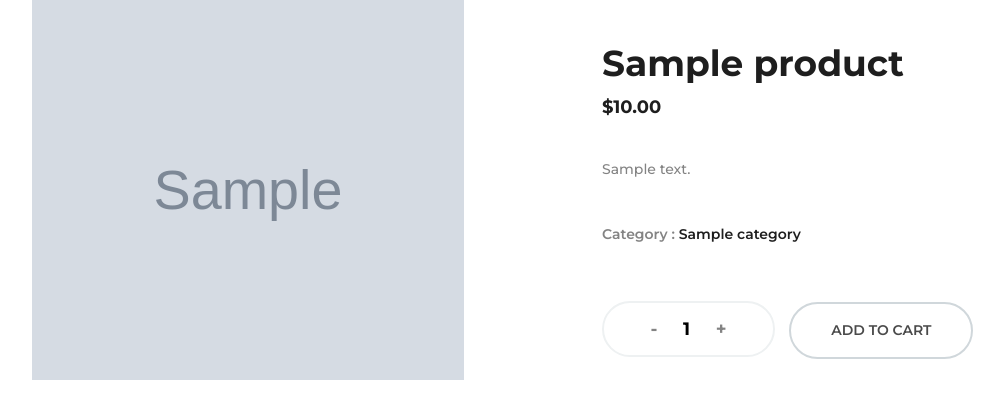
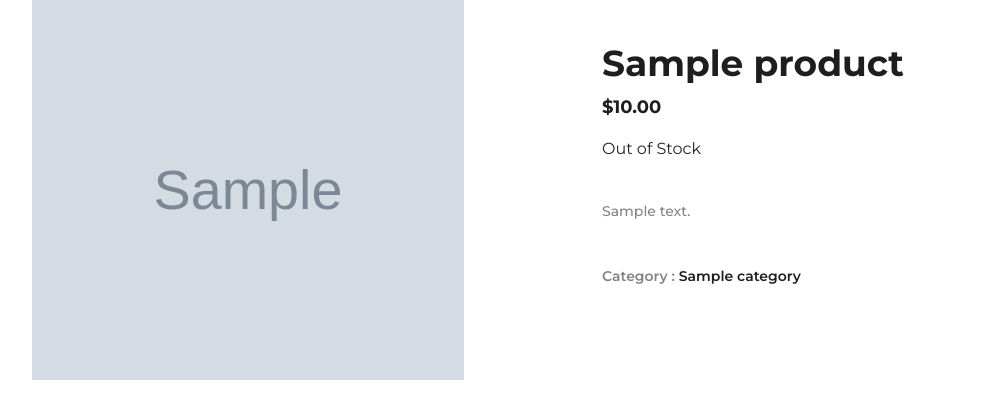
Before and after one commit to rabeyasumi/django-ecommerce, a Django app: a page that uses templates/product/product-details.html in a window 1280 px wide. Shown: the part 104-524 px from the top of the page, without its empty margins (53-1057 px from the left). Run offline with Django 5.2, Linux system fonts and the light colour scheme; tables that the repository leaves empty hold one stand-in row (values such as "Sample post"); grey boxes marked "Sample" are stand-in pictures; some libraries are stand-ins or nearby versions.

Commit message:
Add 'In Stock' feature on productDetails page

```diff
--- a/product/models.py
+++ b/product/models.py
@@ -22,6 +22,7 @@ class Product(models.Model):
     price = models.DecimalField(max_digits=8, decimal_places=2)
     thumbnail = models.URLField()
     description = models.TextField(null = True, blank=True, default='N/A')
+    in_stock = models.BooleanField(default=True)
     created_date = models.DateTimeField(auto_now_add=True)
     updated_date = models.DateTimeField(auto_now=True)
 
--- a/templates/product/product-details.html
+++ b/templates/product/product-details.html
@@ -22,19 +22,29 @@
                     <div class="pc-meta">
                         <h5>${{product.price}}</h5>
                         <div class="rating">
-
+                            {% if product.in_stock %}
+                            <div class="p-status">
+                                In Stock
+                            </div>
+                            {% else %}
+                            <div class="p-status">
+                                Out of Stock
+                            </div>
+                            {% endif %}
                         </div>
                     </div>
                     <p>{{product.description}}</p>
                     <ul class="tags">
                         <li><span>Category : </span>{{product.category.title}}</li>
                     </ul>
+                    {% if product.in_stock %}
                     <div class="product-quantity">
                         <div class="pro-qty">
                             <input type="text" value="1">
                         </div>
                     </div>
                     <a href="#" class="primary-btn pc-btn">Add to cart</a>
+                    {% endif %}
                 </div>
             </div>
         </div>
```
